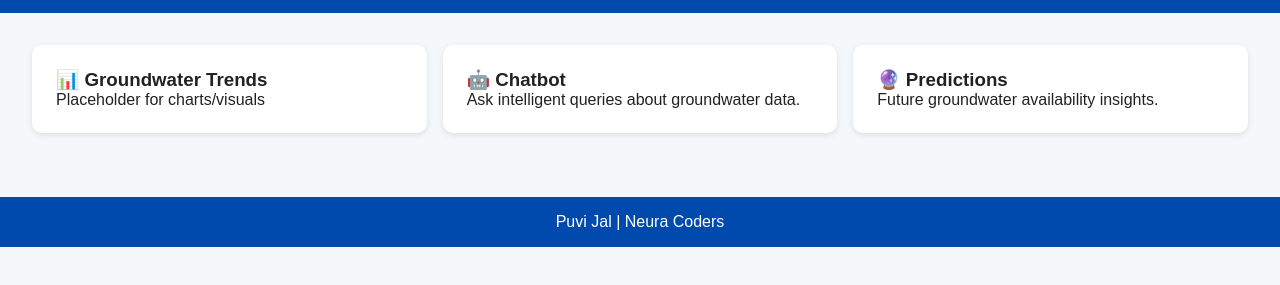
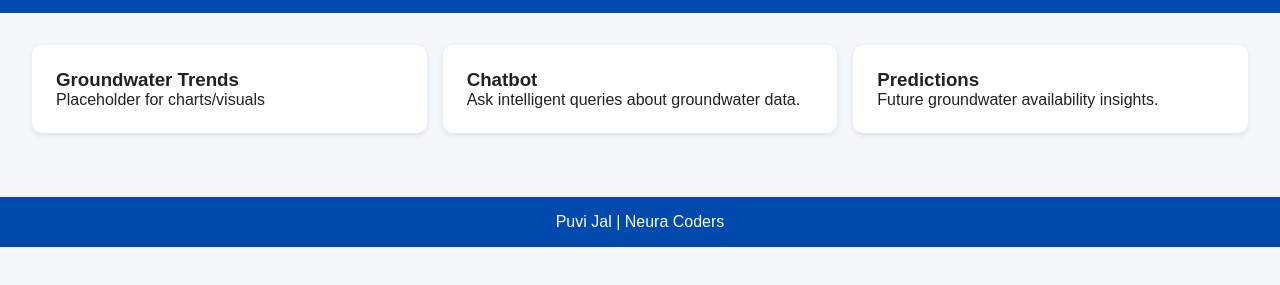
Before and after one commit to MIDHULA177/SIH-25-frontend, a plain HTML site: page dashboard.html in a window 1280 px wide. Shown: the part 47-332 px from the top of the page. Drawn offline with Linux system fonts and the light colour scheme; files that its build step writes are made by us from their sources.

Commit message:
Update dashboard.html

```diff
--- a/dashboard.html
+++ b/dashboard.html
@@ -17,17 +17,17 @@
 
   <main class="dashboard">
     <section class="dash-card">
-      <h3>📊 Groundwater Trends</h3>
+      <h3>Groundwater Trends</h3>
       <p>Placeholder for charts/visuals</p>
     </section>
 
     <section class="dash-card">
-      <h3>🤖 Chatbot</h3>
+      <h3>Chatbot</h3>
       <p>Ask intelligent queries about groundwater data.</p>
     </section>
 
     <section class="dash-card">
-      <h3>🔮 Predictions</h3>
+      <h3>Predictions</h3>
       <p>Future groundwater availability insights.</p>
     </section>
   </main>
```
